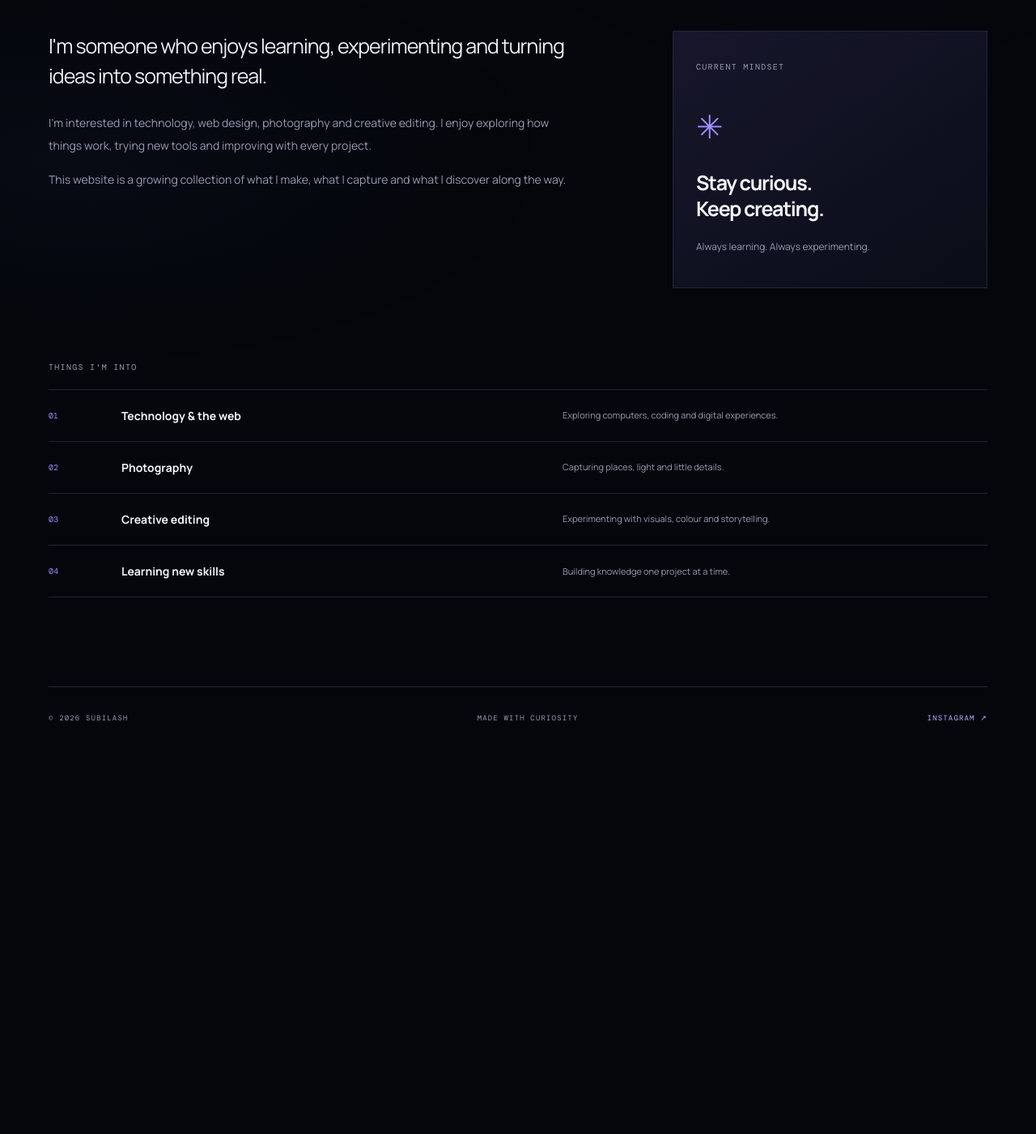
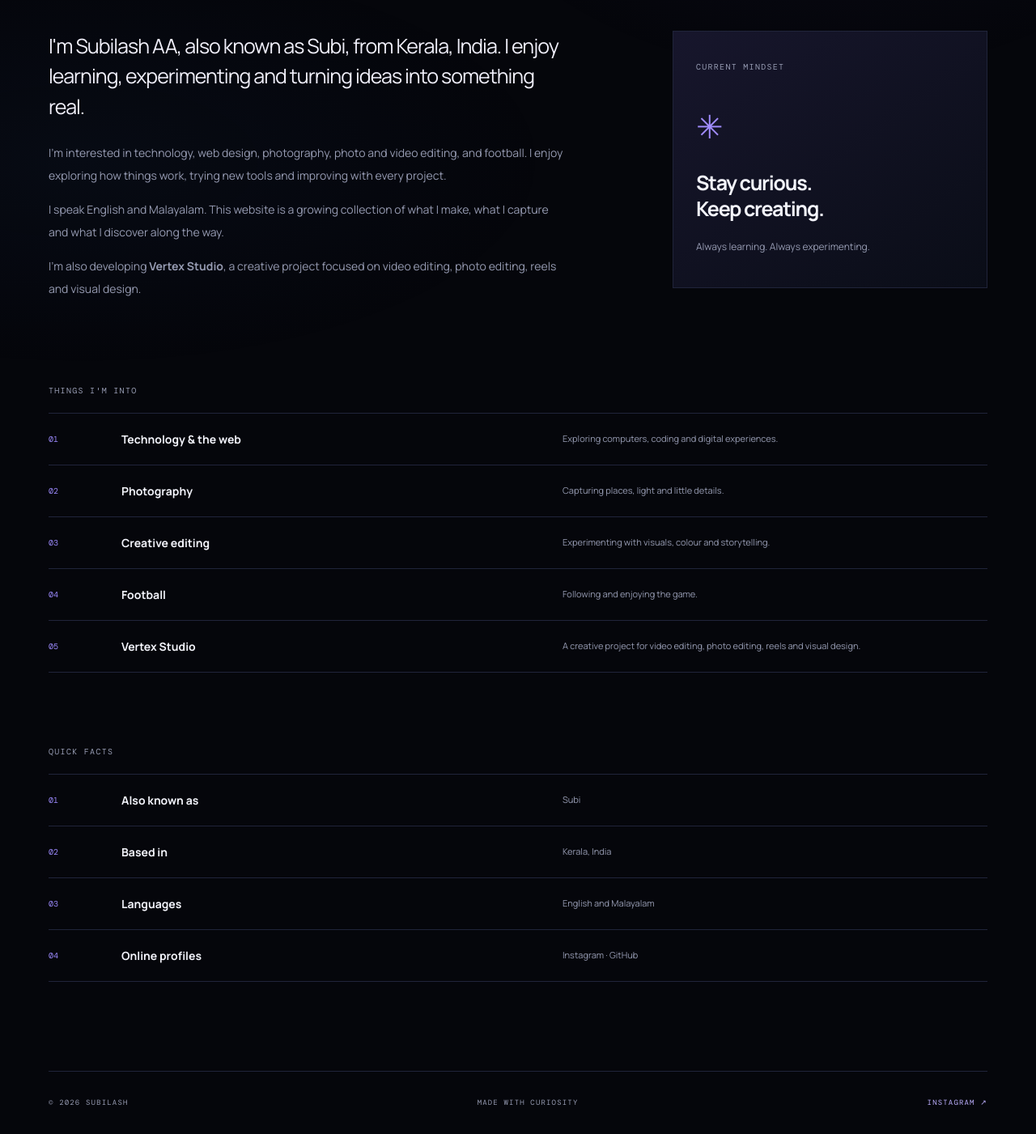
Before and after one commit to subilash22/subilash-proflie, a plain HTML site: page about.html in a window 1280 px wide. Shown: the part 321-1722 px from the top of the page at 81% size. Before the commit the page ends 1247 px from the top, so only its background shows below. Drawn offline with nearby package versions, Linux system fonts and the light colour scheme.

Commit message:
Add discoverable profile details and structured data

```diff
--- a/about.html
+++ b/about.html
@@ -1,5 +1,58 @@
-<!doctype html><html lang="en"><head><meta charset="utf-8"><meta name="viewport" content="width=device-width,initial-scale=1"><meta name="theme-color" content="#05060b"><meta name="description" content="Learn about Subilash AA, a student from Kerala interested in technology, web design, photography and creative editing."><meta name="author" content="Subilash AA"><link rel="canonical" href="https://subilash22.github.io/subilash-proflie/about.html"><title>About Subilash AA — Interests and Background</title><link rel="icon" href="assets/favicon.svg"><link href="https://fonts.googleapis.com/css2?family=DM+Mono:wght@400;500&family=Manrope:wght@400;500;600;700;800&display=swap" rel="stylesheet"><link rel="stylesheet" href="assets/style.css"></head>
-<body><header class="site-header"><a class="wordmark" href="index.html"><span class="mark"></span>SUBI<span class="wordmark-dot">.</span></a><button class="menu-toggle" aria-label="Open navigation" aria-expanded="false"><span></span><span></span></button><nav class="nav-links"><a href="index.html">Home</a><a class="active" href="about.html">About</a><a href="photography.html">Photography</a><a href="projects.html">Projects</a><a href="contact.html">Contact</a></nav></header>
-<main class="inner-page wrap"><p class="eyebrow"><span class="status-dot"></span> 02 / ABOUT</p><h1 class="page-title">A little about <span class="gradient-text">me.</span></h1><div class="about-layout"><div class="about-lead"><p class="lead">I'm someone who enjoys learning, experimenting and turning ideas into something real.</p><p>I’m interested in technology, web design, photography and creative editing. I enjoy exploring how things work, trying new tools and improving with every project.</p><p>This website is a growing collection of what I make, what I capture and what I discover along the way.</p></div><aside class="about-note"><span class="section-kicker">CURRENT MINDSET</span><div class="note-symbol">✳</div><h2>Stay curious.<br>Keep creating.</h2><p>Always learning. Always experimenting.</p></aside></div>
-<section class="interest-section"><p class="section-kicker">THINGS I'M INTO</p><div class="interest-list"><div><span>01</span><strong>Technology & the web</strong><small>Exploring computers, coding and digital experiences.</small></div><div><span>02</span><strong>Photography</strong><small>Capturing places, light and little details.</small></div><div><span>03</span><strong>Creative editing</strong><small>Experimenting with visuals, colour and storytelling.</small></div><div><span>04</span><strong>Learning new skills</strong><small>Building knowledge one project at a time.</small></div></div></section></main>
-<footer class="site-footer wrap"><span>© <span data-year></span> SUBILASH</span><span>MADE WITH CURIOSITY</span><a href="https://www.instagram.com/hey_subilash/" target="_blank" rel="noreferrer">INSTAGRAM ↗</a></footer><script src="assets/main.js"></script></body></html>
+<!doctype html>
+<html lang="en">
+<head>
+  <meta charset="utf-8">
+  <meta name="viewport" content="width=device-width,initial-scale=1">
+  <meta name="theme-color" content="#05060b">
+  <meta name="description" content="Learn about Subilash AA (Subi) from Kerala, India: interests in technology, photography, video editing, football, languages and creative projects including Vertex Studio.">
+  <meta name="author" content="Subilash AA">
+  <meta name="robots" content="index,follow">
+  <link rel="canonical" href="https://subilash22.github.io/subilash-proflie/about.html">
+  <title>About Subilash AA (Subi) — Interests, Languages and Projects</title>
+  <script type="application/ld+json">{"@context":"https://schema.org","@type":"ProfilePage","url":"https://subilash22.github.io/subilash-proflie/about.html","name":"About Subilash AA (Subi)","mainEntity":{"@type":"Person","@id":"https://subilash22.github.io/subilash-proflie/#person","name":"Subilash AA","alternateName":"Subi","url":"https://subilash22.github.io/subilash-proflie/","sameAs":["https://www.instagram.com/hey_subilash/","https://github.com/subilash22"],"description":"Subilash AA, also known as Subi, is a student and creative enthusiast from Kerala, India, interested in technology, photography, photo and video editing, web design, football and creative projects. He is working on Vertex Studio.","knowsAbout":["Technology","Photography","Photo editing","Video editing","Web design","Football","Creative projects"],"knowsLanguage":["English","Malayalam"],"address":{"@type":"PostalAddress","addressRegion":"Kerala","addressCountry":"IN"}}}</script>
+  <link rel="icon" href="assets/favicon.svg">
+  <link href="https://fonts.googleapis.com/css2?family=DM+Mono:wght@400;500&family=Manrope:wght@400;500;600;700;800&display=swap" rel="stylesheet">
+  <link rel="stylesheet" href="assets/style.css">
+</head>
+<body>
+<header class="site-header">
+  <a class="wordmark" href="index.html"><span class="mark"></span>SUBI<span class="wordmark-dot">.</span></a>
+  <button class="menu-toggle" aria-label="Open navigation" aria-expanded="false"><span></span><span></span></button>
+  <nav class="nav-links"><a href="index.html">Home</a><a class="active" href="about.html">About</a><a href="photography.html">Photography</a><a href="projects.html">Projects</a><a href="contact.html">Contact</a></nav>
+</header>
+<main class="inner-page wrap">
+  <p class="eyebrow"><span class="status-dot"></span> 02 / ABOUT</p>
+  <h1 class="page-title">A little about <span class="gradient-text">me.</span></h1>
+  <div class="about-layout">
+    <div class="about-lead">
+      <p class="lead">I'm Subilash AA, also known as Subi, from Kerala, India. I enjoy learning, experimenting and turning ideas into something real.</p>
+      <p>I'm interested in technology, web design, photography, photo and video editing, and football. I enjoy exploring how things work, trying new tools and improving with every project.</p>
+      <p>I speak English and Malayalam. This website is a growing collection of what I make, what I capture and what I discover along the way.</p>
+      <p>I'm also developing <strong>Vertex Studio</strong>, a creative project focused on video editing, photo editing, reels and visual design.</p>
+    </div>
+    <aside class="about-note"><span class="section-kicker">CURRENT MINDSET</span><div class="note-symbol">✳</div><h2>Stay curious.<br>Keep creating.</h2><p>Always learning. Always experimenting.</p></aside>
+  </div>
+  <section class="interest-section">
+    <p class="section-kicker">THINGS I'M INTO</p>
+    <div class="interest-list">
+      <div><span>01</span><strong>Technology & the web</strong><small>Exploring computers, coding and digital experiences.</small></div>
+      <div><span>02</span><strong>Photography</strong><small>Capturing places, light and little details.</small></div>
+      <div><span>03</span><strong>Creative editing</strong><small>Experimenting with visuals, colour and storytelling.</small></div>
+      <div><span>04</span><strong>Football</strong><small>Following and enjoying the game.</small></div>
+      <div><span>05</span><strong>Vertex Studio</strong><small>A creative project for video editing, photo editing, reels and visual design.</small></div>
+    </div>
+  </section>
+  <section class="interest-section">
+    <p class="section-kicker">QUICK FACTS</p>
+    <div class="interest-list">
+      <div><span>01</span><strong>Also known as</strong><small>Subi</small></div>
+      <div><span>02</span><strong>Based in</strong><small>Kerala, India</small></div>
+      <div><span>03</span><strong>Languages</strong><small>English and Malayalam</small></div>
+      <div><span>04</span><strong>Online profiles</strong><small><a href="https://www.instagram.com/hey_subilash/" target="_blank" rel="noreferrer">Instagram</a> · <a href="https://github.com/subilash22" target="_blank" rel="noreferrer">GitHub</a></small></div>
+    </div>
+  </section>
+</main>
+<footer class="site-footer wrap"><span>© <span data-year></span> SUBILASH</span><span>MADE WITH CURIOSITY</span><a href="https://www.instagram.com/hey_subilash/" target="_blank" rel="noreferrer">INSTAGRAM ↗</a></footer>
+<script src="assets/main.js"></script>
+</body>
+</html>
```
